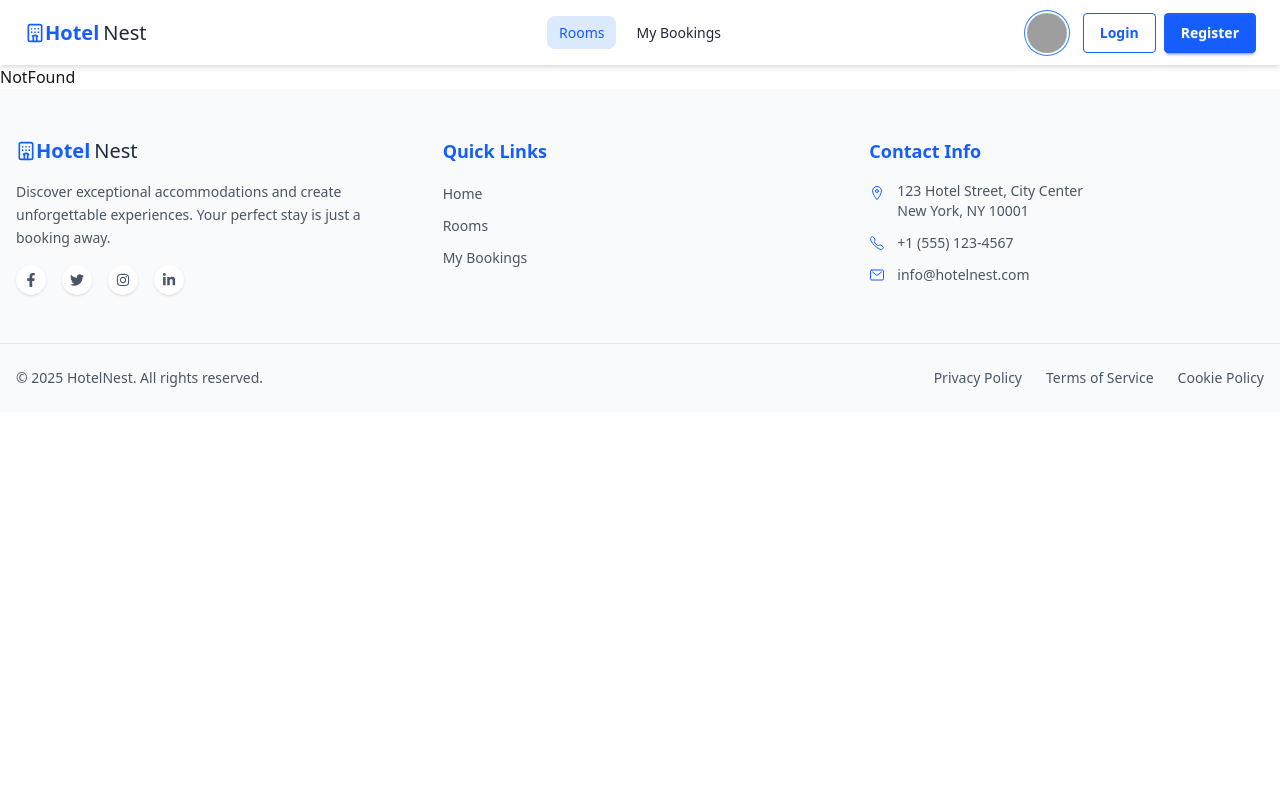
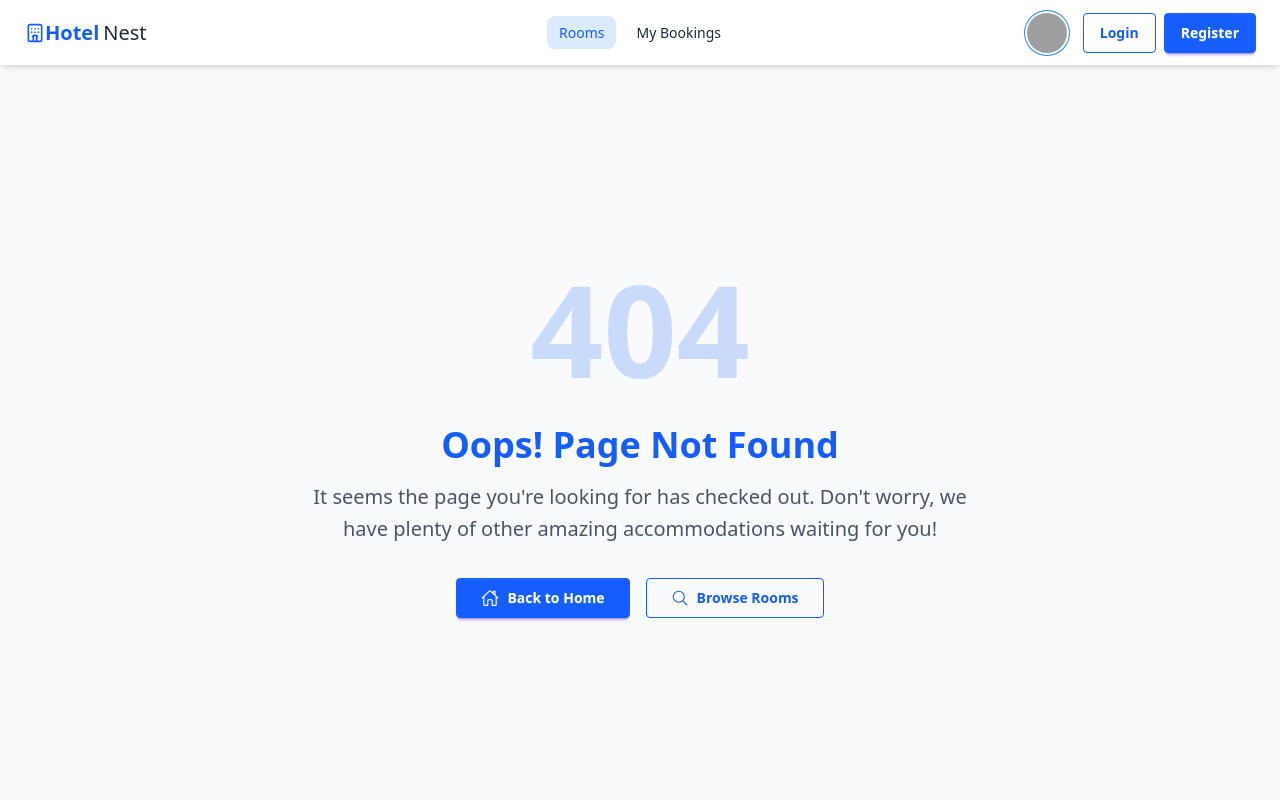
Before and after one commit to usernayeem/scic-11-assignment-03-client, a React (Vite) app: page /rooms in a window 1280 px wide. Shown: the top 800 px of the page. Built offline with nearby package versions, Linux system fonts and the light colour scheme; no server answers; grey boxes are pictures that could not be loaded.

Commit message:
develop not found page

```diff
--- a/src/pages/NotFound.jsx
+++ b/src/pages/NotFound.jsx
@@ -1,5 +1,52 @@
 import React from "react";
+import { Link } from "react-router-dom";
+import { LuHotel } from "react-icons/lu";
+import { IoHomeOutline, IoSearchOutline, IoCallOutline } from "react-icons/io5";
 
 export const NotFound = () => {
-  return <div>NotFound</div>;
+  return (
+    <div className="min-h-screen flex items-center justify-center px-4 transition-colors duration-200 bg-gray-50 text-gray-800 dark:bg-gray-900 dark:text-gray-200">
+      <div className="max-w-4xl mx-auto text-center">
+        {/* 404 Illustration */}
+        <div className="mb-8">
+          <div className="relative">
+            {/* Large 404 Text */}
+            <h1 className="text-8xl md:text-9xl font-bold text-blue-600 opacity-20 select-none">
+              404
+            </h1>
+          </div>
+        </div>
+
+        {/* Error Message */}
+        <div className="mb-8 space-y-4">
+          <h2 className="text-3xl md:text-4xl font-bold text-blue-600">
+            Oops! Page Not Found
+          </h2>
+          <p className="text-lg md:text-xl max-w-2xl mx-auto leading-relaxed text-gray-600 dark:text-gray-400">
+            It seems the page you're looking for has checked out. Don't worry,
+            we have plenty of other amazing accommodations waiting for you!
+          </p>
+        </div>
+
+        {/* Action Buttons */}
+        <div className="mb-12 flex flex-col sm:flex-row gap-4 justify-center items-center">
+          <Link
+            to="/"
+            className="btn btn-primary bg-blue-600 hover:bg-blue-700 border-blue-600 text-white flex items-center gap-2 px-6"
+          >
+            <IoHomeOutline className="text-lg" />
+            Back to Home
+          </Link>
+
+          <Link
+            to="/rooms"
+            className="btn btn-outline border-blue-600 text-blue-600 hover:bg-blue-600 hover:text-white hover:border-blue-600 flex items-center gap-2 px-6"
+          >
+            <IoSearchOutline className="text-lg" />
+            Browse Rooms
+          </Link>
+        </div>
+      </div>
+    </div>
+  );
 };
```
